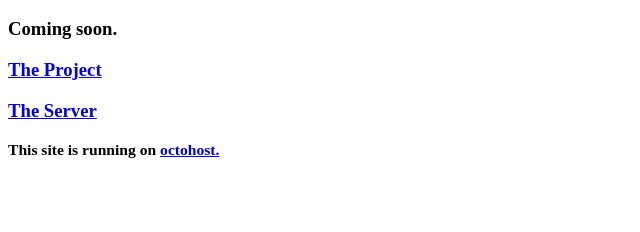
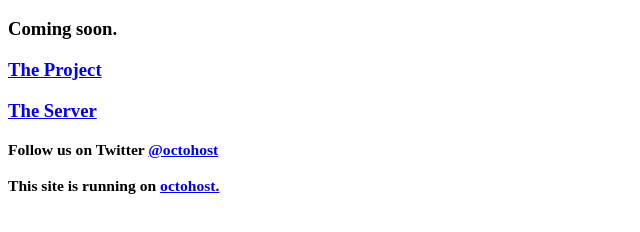
Before and after one commit to octohost/www, a website: page public/index.jade in a window 1280 px wide. Shown: the part 48-280 px from the top of the page, without its empty margins (0-640 px from the left). Drawn offline with nearby package versions, Linux system fonts and the light colour scheme; files that its build step writes are made by us from their sources.

Commit message:
Adding Twitter link.

```diff
--- a/public/index.jade
+++ b/public/index.jade
@@ -9,5 +9,8 @@ html(lang="en")
         a(href="https://github.com/octohost") The Project
       p
         a(href="https://github.com/octohost/octohost") The Server
+      p
+        small Follow us on Twitter
+          a(href="https://twitter.com/octohost") @octohost
       small This site is running on
         a(href="https://github.com/octohost/www") octohost.
```
